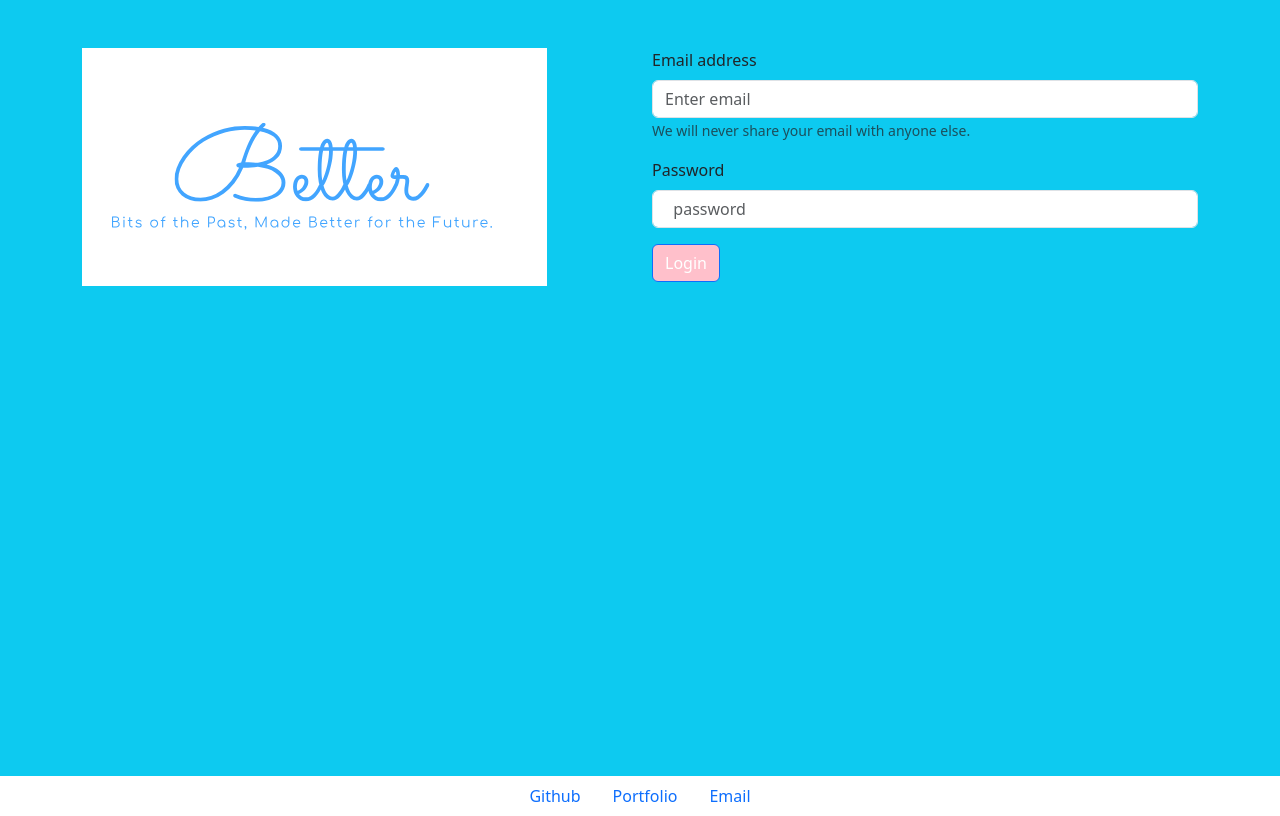
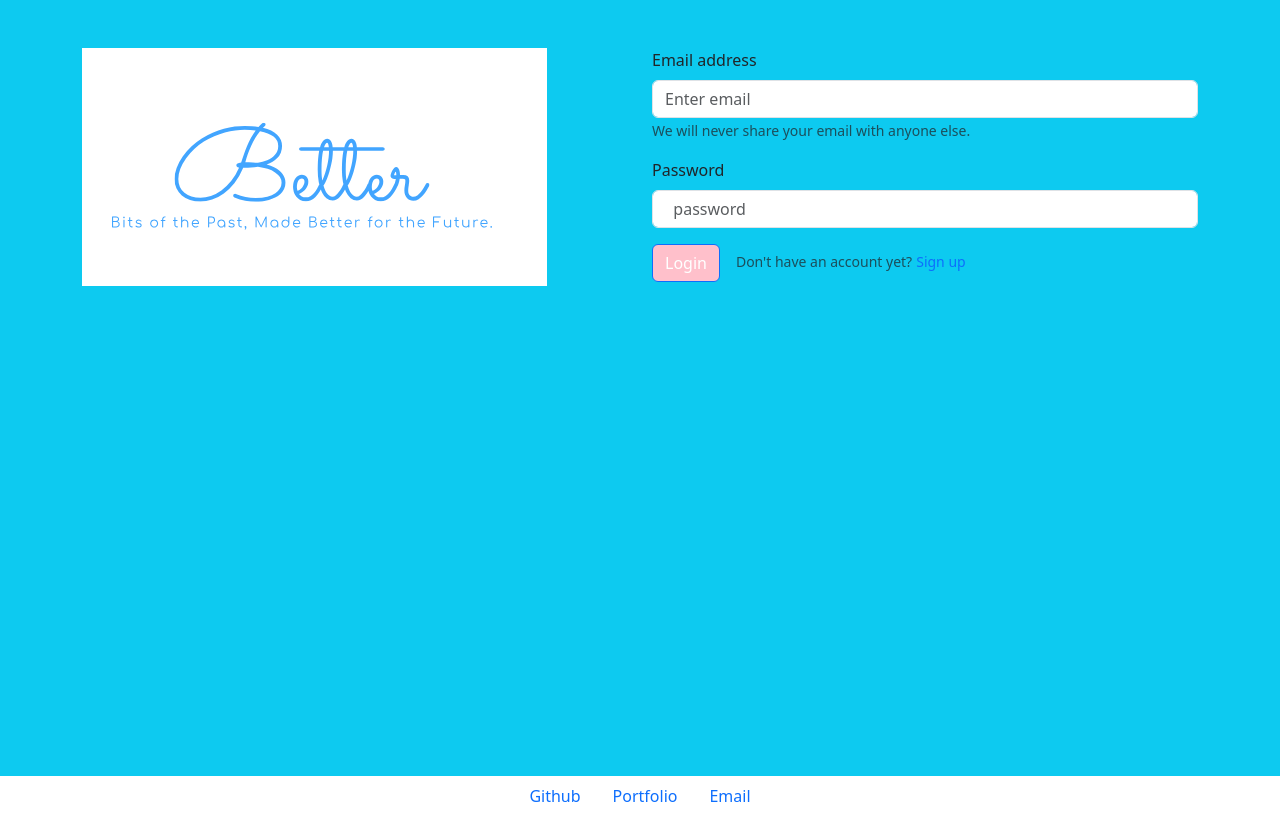
Before and after one commit to brennaveir/better, a React (Vite) app in the folder client/: page /login in a window 1280 px wide. Built offline with nearby package versions, Linux system fonts and the light colour scheme.

Commit message:
added option to go back to sign up page from login page

```diff
--- a/client/src/pages/Login.jsx
+++ b/client/src/pages/Login.jsx
@@ -92,6 +92,10 @@ console.log(data)
       <Button variant="primary" type="submit">
         Login
       </Button>
+      <Form.Text className="text-muted m-3">
+          Don't have an account yet?
+          <Link to="/signup" className="m-1">Sign up</Link>
+        </Form.Text>
     </Form>
     </Col>
     </Row>
```
